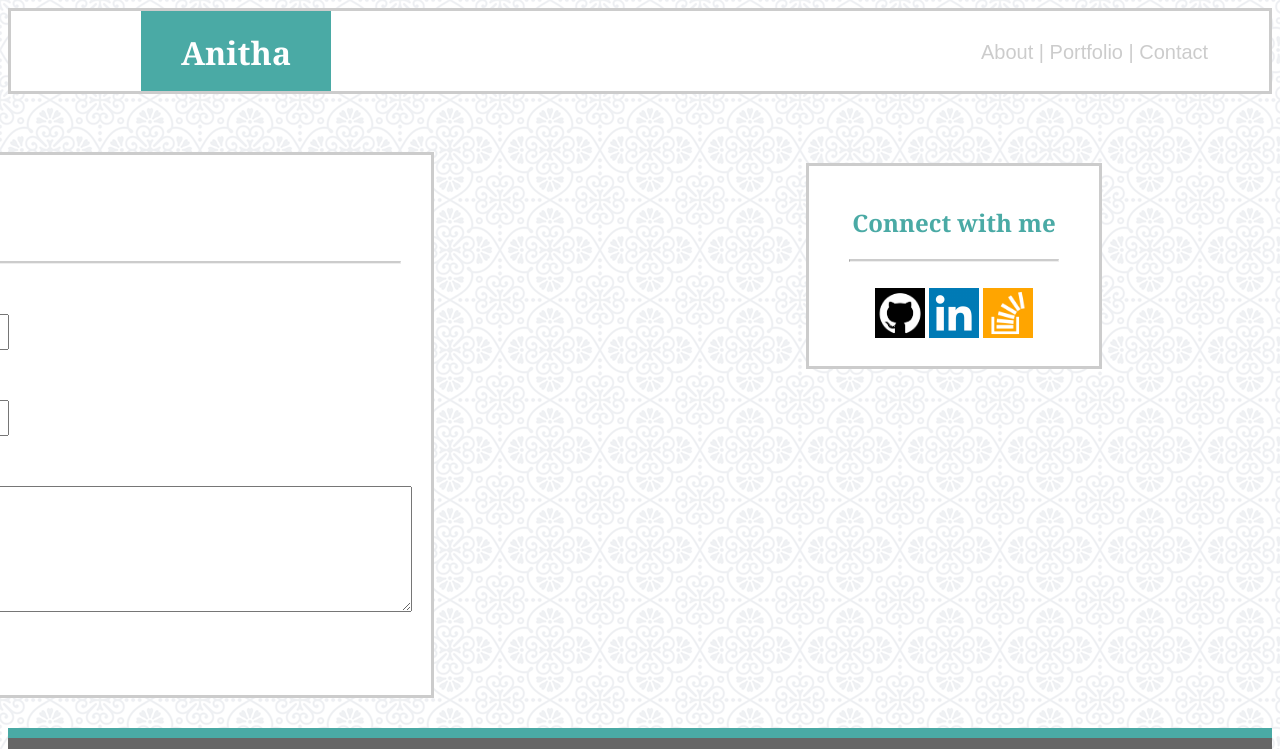
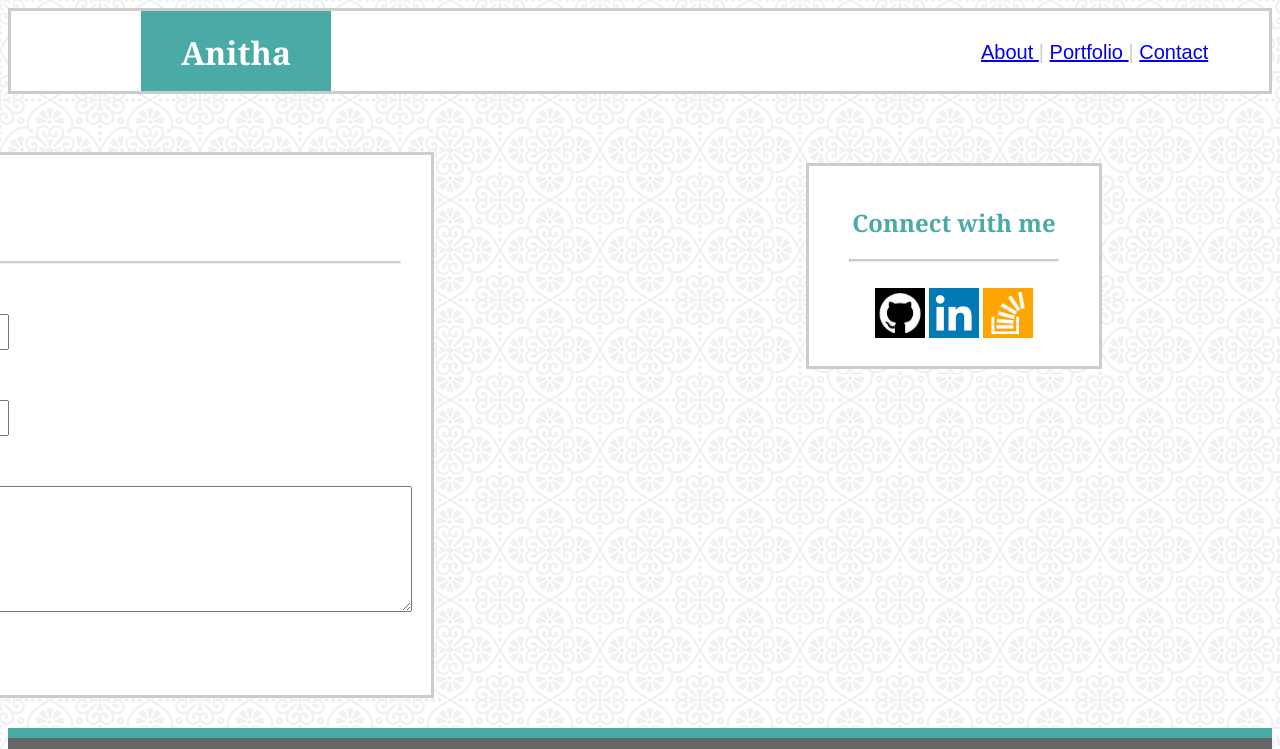
Before and after one commit to anithasunil2008/anithasunil2008.github.io, a plain HTML site: page contact.html in a window 1280 px wide. Shown: the top 749 px of the page. Drawn offline with Linux system fonts and the light colour scheme.

Commit message:
added again

```diff
--- a/contact.html
+++ b/contact.html
@@ -11,7 +11,9 @@
 				Anitha
 			</h1>
 			<p  class="hor2">
-				About | Portfolio | Contact
+
+			<a href="https://anithasunil2008.github.io/"> About </a> | <a href="portfolio.html"> Portfolio </a> | <a href="contact.html">  Contact </a>
+
             </p>
 		</header>
 
```
Also changed, not shown: index.html (+2 -1 lines), portfolio.html (+1 -1 lines), 1 other file.
